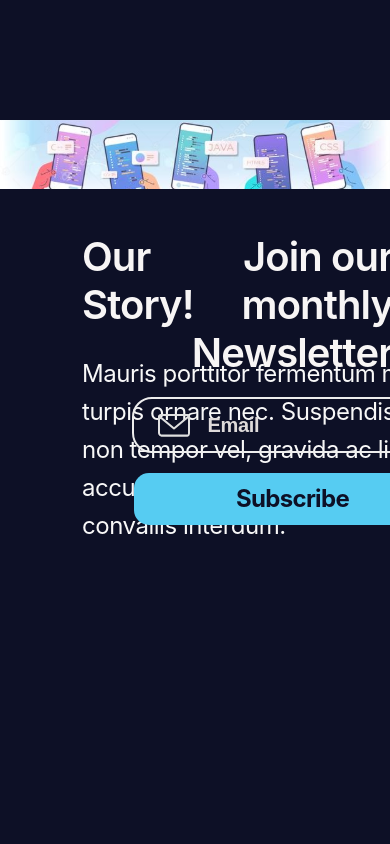
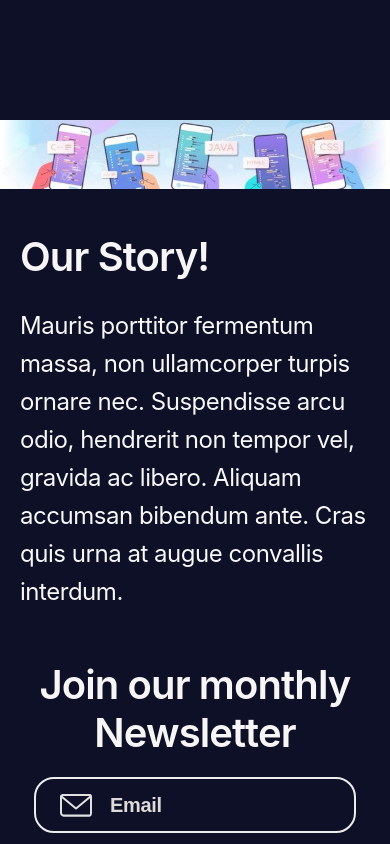
Before and after one commit to codex-iter/website-frontend, a React (Create React App) app in the folder my-app/: page /about in a window 390 px wide. Built offline with nearby package versions, Linux system fonts and the light colour scheme.

Commit message:
about us responsiveness

```diff
--- a/my-app/src/Containers/About.js
+++ b/my-app/src/Containers/About.js
@@ -32,7 +32,7 @@ const About = () => {
                         path="" handleChange={ (e) => setEmail(e.target.value) }
                         svg={ emailSvg } />
                     </div>
-                    <div>
+                    <div className={Styles.button_margin}>
                         <CustonButton text="Subscribe" page="" handleClick={ handleClick }/>
                     </div>
                 </div>
--- a/my-app/src/Styles/About.module.css
+++ b/my-app/src/Styles/About.module.css
@@ -69,3 +69,41 @@ margin-bottom: 20px;
 .input_email{
     margin-bottom: 20px;
 }
+
+@media screen and (min-width:640px) and (max-width:850px) {
+.about_content{
+    flex-direction: column;
+}
+.content_left{
+    width: 100%;
+}
+.content_right{
+    width: 100%;
+    margin-top: 80px;
+}
+}
+@media screen and (max-width:640px) {
+.about_content{
+    flex-direction: column;
+}
+.content_left{
+    width: calc(100% - 20px);
+}
+.content_heading{
+    margin-left: 20px;
+}
+.content_para{
+    margin-left: 20px;
+    width: calc(100% - 20px);
+}
+.content_right{
+    width: 100%;
+    margin-top: 50px;
+}
+.newsletter_heading{
+    text-align: center;
+}
+.button_margin{
+    margin-bottom: 30px;
+}
+}
```
